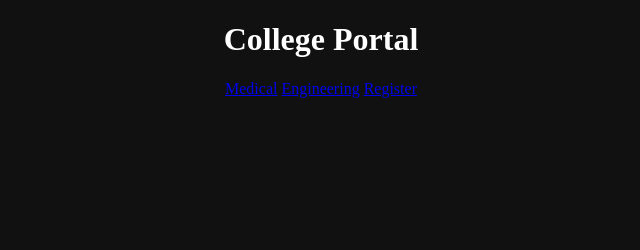
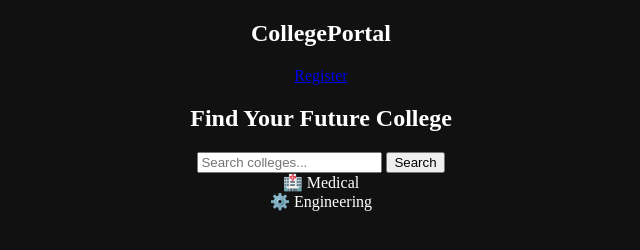
Before and after one commit to r68720282-afk/education, a website: page client/index.html in a window 1280 px wide. Shown: the whole page, without its empty margins (319-959 px from the left). Drawn offline with Linux system fonts and the light colour scheme; no server answers.

Commit message:
Revise index.html structure and add search feature

```diff
--- a/client/index.html
+++ b/client/index.html
@@ -1,12 +1,30 @@
-
 <!DOCTYPE html>
 <html>
-<head><title>Home</title><link rel="stylesheet" href="css/style.css"></head>
+<head>
+  <title>College Portal</title>
+  <link rel="stylesheet" href="css/style.css">
+</head>
+
 <body>
-<h1>College Portal</h1>
-<a href="category.html?type=medical">Medical</a>
-<a href="category.html?type=engineering">Engineering</a>
-<a href="register.html">Register</a>
+
+<header class="navbar">
+  <h2>CollegePortal</h2>
+  <a href="register.html">Register</a>
+</header>
+
+<section class="hero">
+  <h1>Find Your Future College</h1>
+  <input type="text" id="search" placeholder="Search colleges...">
+  <button onclick="searchCollege()">Search</button>
+</section>
+
+<section class="categories">
+  <div class="card" onclick="goCategory('medical')">🏥 Medical</div>
+  <div class="card" onclick="goCategory('engineering')">⚙️ Engineering</div>
+</section>
+
+<script src="js/main.js"></script>
 <script src="js/visitor.js"></script>
+
 </body>
 </html>
```
